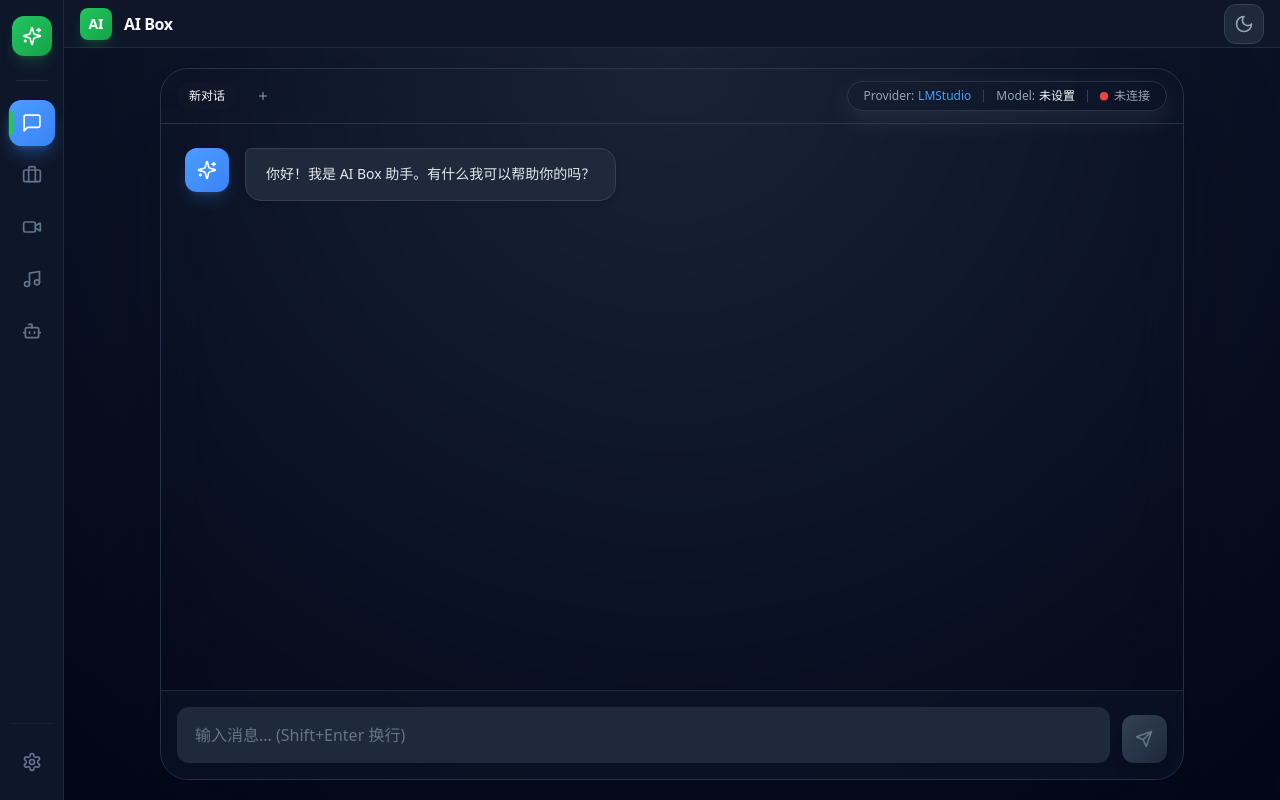
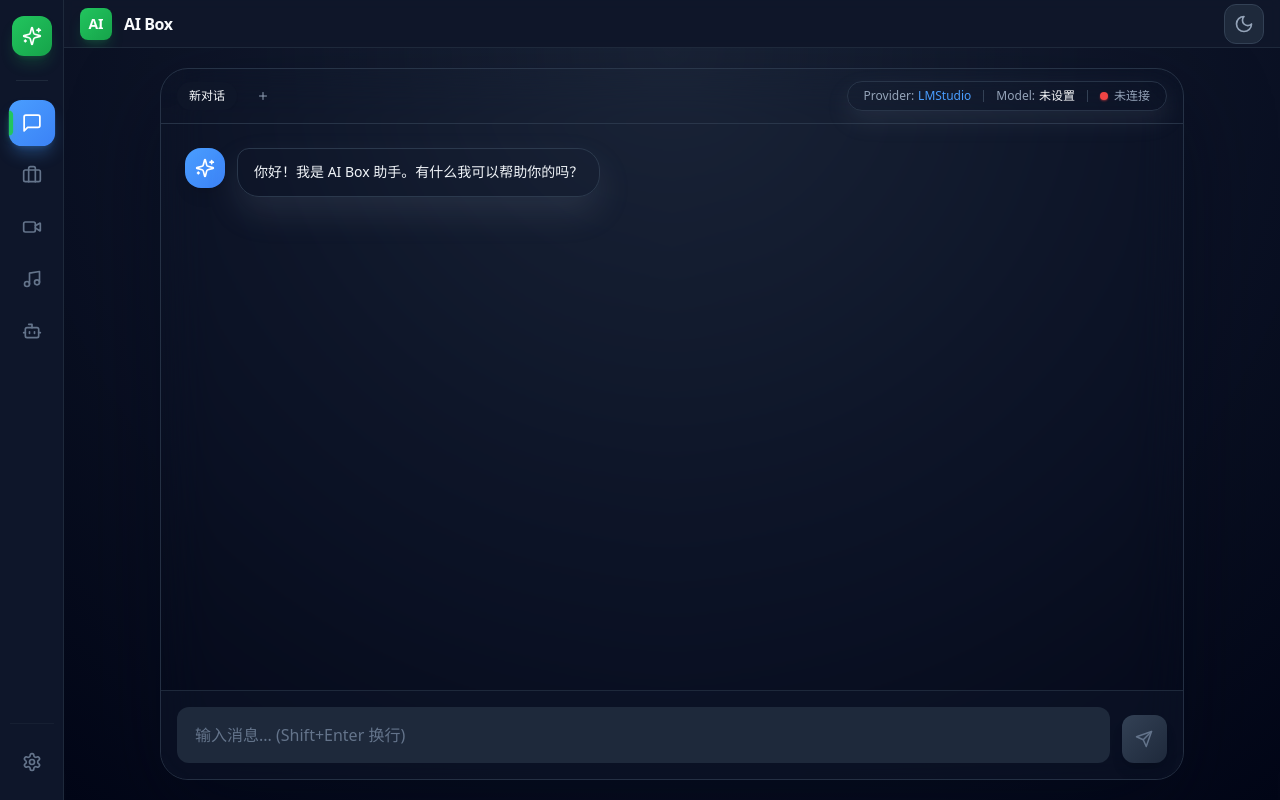
Before and after one commit to AdonisZeng/AI-Box, a React (Vite) app: page / in a window 1280 px wide. Built offline with nearby package versions, Linux system fonts and the light colour scheme; no server answers.

Commit message:
feat: tighten chat message surfaces

```diff
--- a/src/components/chat/ChatWorkspace.tsx
+++ b/src/components/chat/ChatWorkspace.tsx
@@ -18,6 +18,13 @@
   getStageToolbarClass,
   getStageWorkspaceBackdropClass,
 } from './stage-shell-styles'
+import {
+  getAvatarClass,
+  getMessageBubbleClass,
+  getMessageColumnClass,
+  getMessageRowClass,
+  type ChatVisualRole,
+} from './message-surface-styles'
 import { useChatStore } from '@/lib/store'
 import { useSettingsStore } from '@/lib/store'
 import { createProvider, getProviderValidationError, type Message, type ProviderType } from '@/lib/providers'
@@ -409,78 +416,60 @@
         <div className="flex min-h-0 flex-1 flex-col">
           {/* Messages */}
           <div className="flex-1 overflow-y-auto p-6 space-y-6 bg-slate-100/70 transition-colors duration-200 dark:bg-transparent">
-            {activeSession?.messages.map((message) => (
+            {activeSession?.messages.map((message) => {
+              const visualRole: ChatVisualRole = message.role === 'user' ? 'user' : 'assistant'
+
+              return (
                 <div
                   key={message.id}
-                className={cn(
-                  'flex gap-4',
-                  message.role === 'user' && 'flex-row-reverse'
-                )}
+                  className={getMessageRowClass(visualRole)}
                 >
-            {/* Avatar */}
-                <div
-                  className={cn(
-                    'w-11 h-11 rounded-xl flex-shrink-0 flex items-center justify-center text-sm font-semibold transition-transform duration-200 hover:scale-105',
-                    message.role === 'assistant'
-                      ? 'bg-gradient-to-br from-[#4a9eff] to-[#3b82f6] text-white shadow-lg shadow-[#4a9eff]/20'
-                      : 'bg-gradient-to-br from-[#22C55E] to-[#16a34a] text-white shadow-lg shadow-[#22C55E]/20'
-                  )}
-                >
-                  {message.role === 'assistant' ? (
-                    <Sparkles className="w-5 h-5" />
+                  <div className={getAvatarClass(visualRole)}>
+                    {visualRole === 'assistant' ? (
+                      <Sparkles className="h-5 w-5" />
                     ) : (
-                    <User className="w-5 h-5" />
+                      <User className="h-5 w-5" />
                     )}
                   </div>
 
-                {/* Content */}
-                <div className="max-w-[65%] flex flex-col gap-2">
-              {/* Thinking Section */}
+                  <div className={getMessageColumnClass(visualRole)}>
                     {message.thinking !== undefined && message.thinking !== null && (
-                    <div className="mb-3">
+                      <div className="w-full">
                         <button
                           onClick={() => handleToggleThinking(message.id)}
                           className={cn(
-                    'flex items-center gap-2 px-3 py-1.5 rounded-full text-xs font-medium',
-                    'border border-slate-200 bg-white text-slate-500 hover:border-slate-300 hover:bg-slate-100 hover:text-slate-700',
-                    'dark:bg-[#1E293B] dark:hover:bg-[#334155]',
-                    'dark:text-[#64748b] dark:hover:text-[#94a3b8]',
-                    'dark:border-[#334155] dark:hover:border-[#475569]',
-                    'transition-all duration-200',
-                    'hover:scale-105 active:scale-95'
+                            'flex items-center gap-2 rounded-full border border-slate-200/80 bg-white/78 px-3 py-1.5 text-xs font-medium text-slate-500',
+                            'transition-all duration-200 hover:scale-105 hover:border-slate-300 hover:bg-slate-100 hover:text-slate-700 active:scale-95',
+                            'dark:border-slate-700/80 dark:bg-slate-900/60 dark:text-slate-400 dark:hover:border-slate-600 dark:hover:bg-slate-800/70 dark:hover:text-slate-200'
                           )}
                         >
-                    <Brain className="w-3.5 h-3.5" />
+                          <Brain className="h-3.5 w-3.5" />
                           <span>思考过程</span>
                           <ChevronDown
                             className={cn(
-                        'w-3.5 h-3.5 transition-transform duration-200',
+                              'h-3.5 w-3.5 transition-transform duration-200',
                               message.thinkingExpanded ? 'rotate-180' : ''
                             )}
                           />
                         </button>
 
-                      <div
-                        className={getThinkingWrapperClass(!!message.thinkingExpanded)}
-                      >
+                        <div className={getThinkingWrapperClass(!!message.thinkingExpanded)}>
                           <div className={getThinkingPanelClass()}>
-                          <div className="flex items-center gap-2 px-4 pt-4 mb-3 pb-2 border-b border-[#334155]">
-                            <div className="flex items-center gap-1.5 text-xs text-[#64748b]">
+                            <div className="flex items-center gap-2 border-b border-slate-200/70 px-4 pt-4 pb-2 text-[11px] text-slate-500 dark:border-slate-700/70 dark:text-slate-400">
                               {isGenerating && message.id === activeSession?.messages[activeSession.messages.length - 1]?.id ? (
                                 <>
-                                  <Loader2 className="w-3 h-3 animate-spin" />
+                                  <Loader2 className="h-3 w-3 animate-spin" />
                                   <span>模型推理中...</span>
                                 </>
                               ) : (
                                 <>
-                                  <Brain className="w-3 h-3" />
+                                  <Brain className="h-3 w-3" />
                                   <span>思考完成</span>
                                 </>
                               )}
                             </div>
-                          </div>
                             <div className={getThinkingBodyClass()}>
-                            <pre className="whitespace-pre-wrap font-mono text-xs text-[#94a3b8] leading-relaxed">
+                              <pre className="whitespace-pre-wrap font-mono text-xs leading-relaxed text-slate-500 dark:text-slate-300">
                                 {message.thinking}
                               </pre>
                             </div>
@@ -489,26 +478,7 @@
                       </div>
                     )}
 
-              {/* Message Content */}
-                  <div
-                    className={cn(
-                      'rounded-2xl px-5 py-3.5 text-sm leading-relaxed shadow-md transition-all duration-200',
-                      message.role === 'assistant'
-                        ? [
-                            'rounded-tl-md border border-slate-200 bg-white text-slate-800',
-                            'dark:bg-[#1E293B]',
-                            'dark:text-[#E2E8F0]',
-                            'dark:border-[#334155]',
-                            'hover:shadow-lg'
-                          ]
-                        : [
-                            'bg-gradient-to-br from-[#4a9eff] to-[#3b82f6]',
-                            'text-white',
-                            'rounded-tr-md',
-                            'hover:shadow-lg hover:shadow-[#4a9eff]/20'
-                          ]
-                    )}
-                  >
+                    <div className={getMessageBubbleClass(visualRole)}>
                       {message.content ? (
                         <ReactMarkdown
                           remarkPlugins={[remarkGfm]}
@@ -528,7 +498,7 @@
                               ) : (
                                 <code
                                   className={cn(
-                                  'px-1 py-0.5 rounded bg-[#1e1e1e] text-[#4a9eff]',
+                                    'rounded bg-[#1e1e1e] px-1 py-0.5 text-[#4a9eff]',
                                     className
                                   )}
                                   {...props}
@@ -542,7 +512,7 @@
                           {message.content}
                         </ReactMarkdown>
                       ) : isGenerating && message.role === 'assistant' ? (
-                      <span className="flex items-center gap-2 text-slate-500 dark:text-[#64748b]">
+                        <span className="flex items-center gap-2 text-slate-500 dark:text-slate-400">
                           <Loader2 size={14} className="animate-spin" />
                           <span>生成中...</span>
                         </span>
@@ -550,7 +520,8 @@
                     </div>
                   </div>
                 </div>
-            ))}
+              )
+            })}
             <div ref={messagesEndRef} />
           </div>
 
--- a/src/components/chat/thinking-panel-styles.ts
+++ b/src/components/chat/thinking-panel-styles.ts
@@ -1,11 +1,14 @@
 export function getThinkingWrapperClass(expanded: boolean): string {
   return expanded
-    ? 'overflow-hidden transition-all duration-300 ease-out max-h-[70vh] opacity-100 mt-3'
-    : 'overflow-hidden transition-all duration-300 ease-out max-h-0 opacity-0 mt-0'
+    ? 'overflow-hidden transition-[max-height,opacity,margin] duration-300 ease-out max-h-[70vh] opacity-100 mt-2'
+    : 'overflow-hidden transition-[max-height,opacity,margin] duration-300 ease-out max-h-0 opacity-0 mt-0'
 }
 
 export function getThinkingPanelClass(): string {
-  return 'rounded-xl bg-[#1E293B]/80 backdrop-blur-sm border border-[#334155] shadow-lg'
+  return [
+    'rounded-2xl border border-slate-200/80 bg-white/78 shadow-[0_16px_38px_rgba(148,163,184,0.16)] backdrop-blur-xl',
+    'dark:border-slate-700/80 dark:bg-slate-900/68 dark:shadow-[0_18px_42px_rgba(2,6,23,0.34)]',
+  ].join(' ')
 }
 
 export function getThinkingBodyClass(): string {
```
Also changed, not shown: 1 other file (tests, documents, lock files or other folders). Lines whose indentation alone changed are shown as unchanged.
